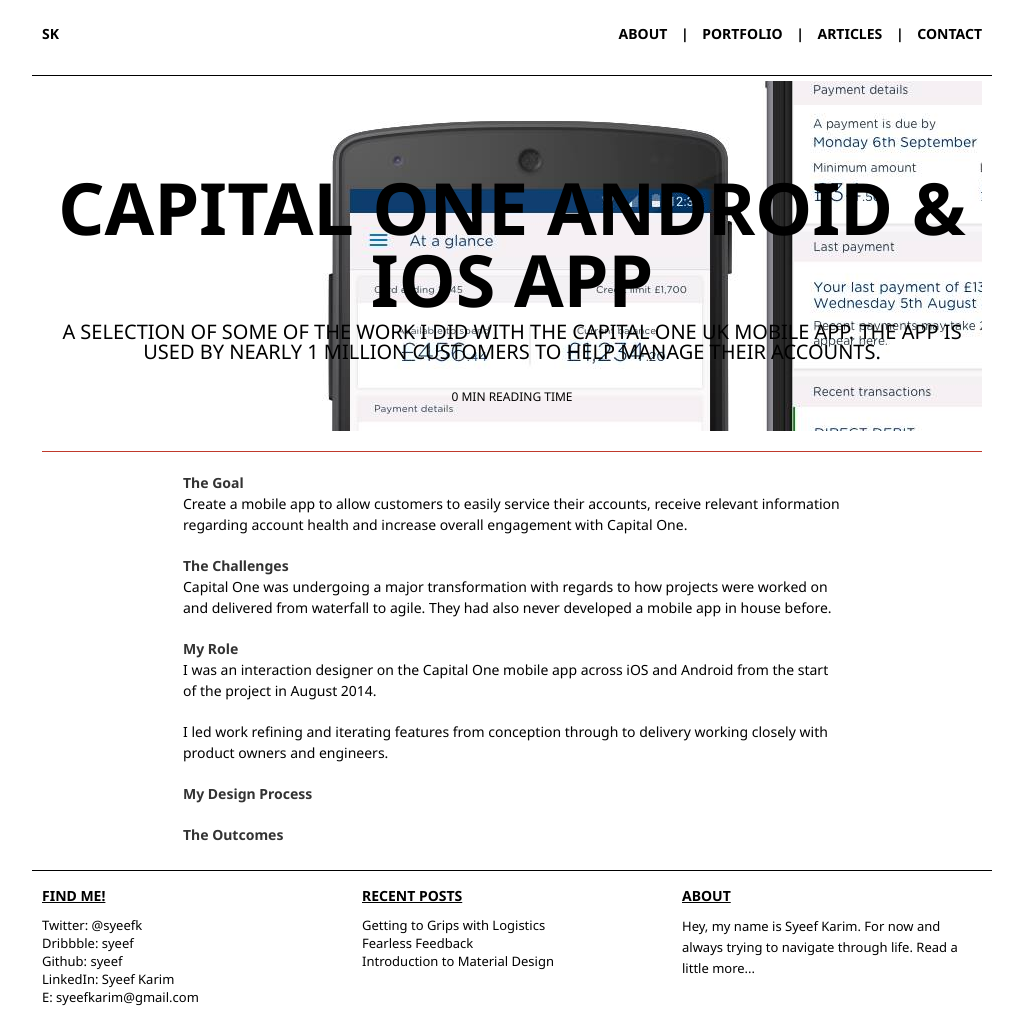
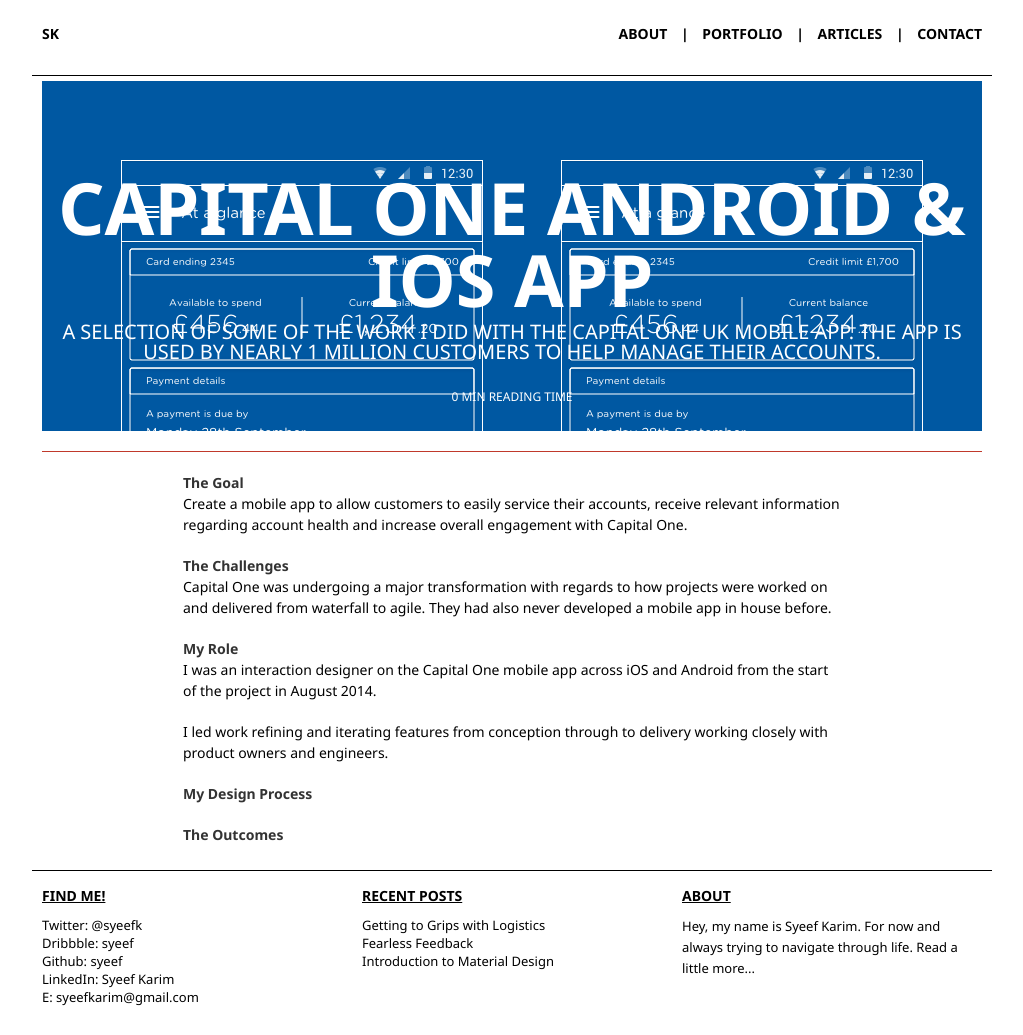
Before and after one commit to syeef/syeefkarim-2016-v0, a Jekyll site: the page built from portfolio/capitalone.md, in a window 1280 px wide. Shown: the whole page, without its empty margins (128-1151 px from the left). Built offline with Jekyll 4.4.1, drawn with Linux system fonts in a browser that asks for light colours.

Commit message:
Update capitalone.md

```diff
--- a/portfolio/capitalone.md
+++ b/portfolio/capitalone.md
@@ -2,9 +2,9 @@
 title: Capital One Android & iOS App
 subTitle: A selection of some of the work I did with the Capital One UK Mobile App. The app is used by nearly 1 million customers to help manage their accounts.
 summary: To comply with my non-disclosure agreement, I have omitted and obfuscated confidential and proprietary information. The information in this case study is my own and does not necessarily reflect the views of Capital One.
-image: /images/posts/capitalone.png
+image: /images/posts/CapitalOneBlueprint.png
 forceHeight: false
-titleColor: black
+titleColor: white
 layout: post
 ---
 **The Goal**
```
